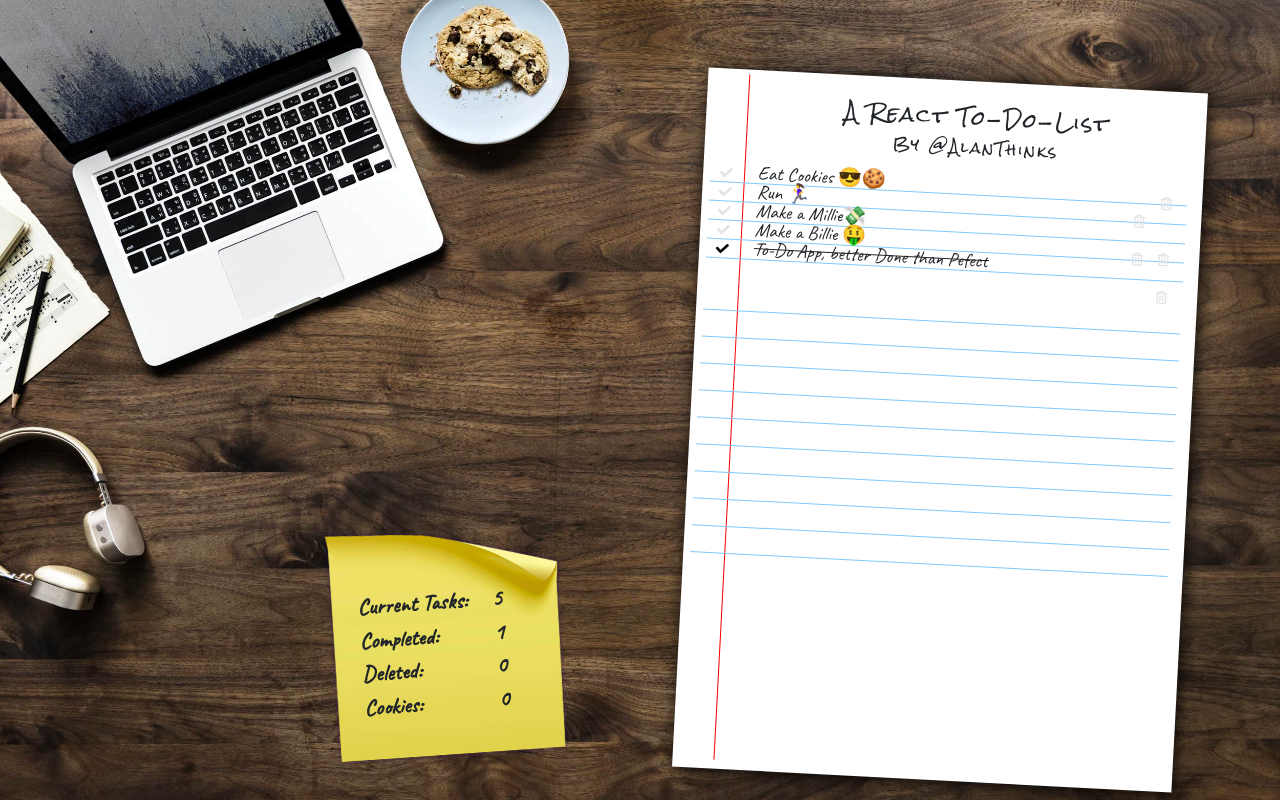
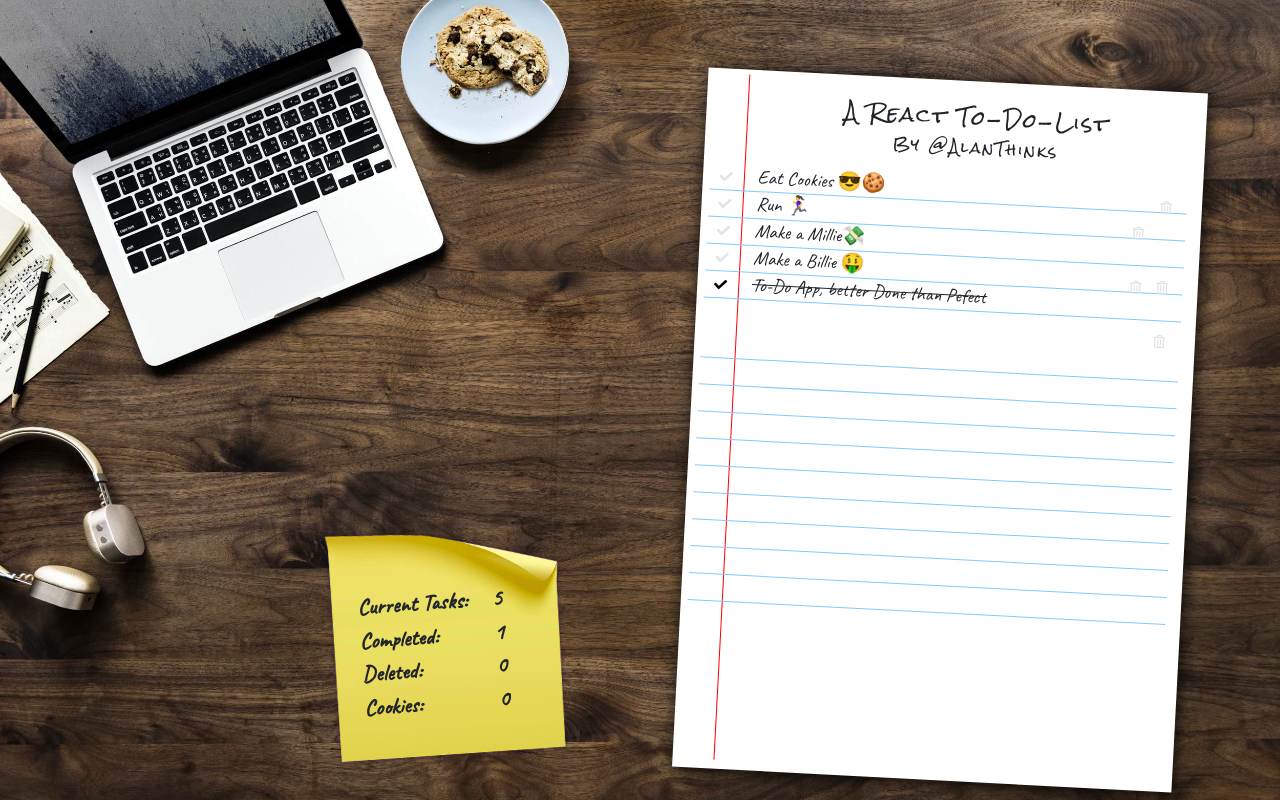
Before and after one commit to alanthinks/paper-to-do-list, a React (Create React App) app: page / in a window 1280 px wide. Built offline with nearby package versions, Linux system fonts and the light colour scheme.

Commit message:
responsive line-height

```diff
--- a/src/css/responsiveness.css
+++ b/src/css/responsiveness.css
@@ -129,7 +129,7 @@
 }
 @media screen and (max-height: 800px) {
   .paper-container {
-    line-height: 1rem;
+    line-height: 1.5rem;
   }
   .sticky-note {
     left: 25%;
```
